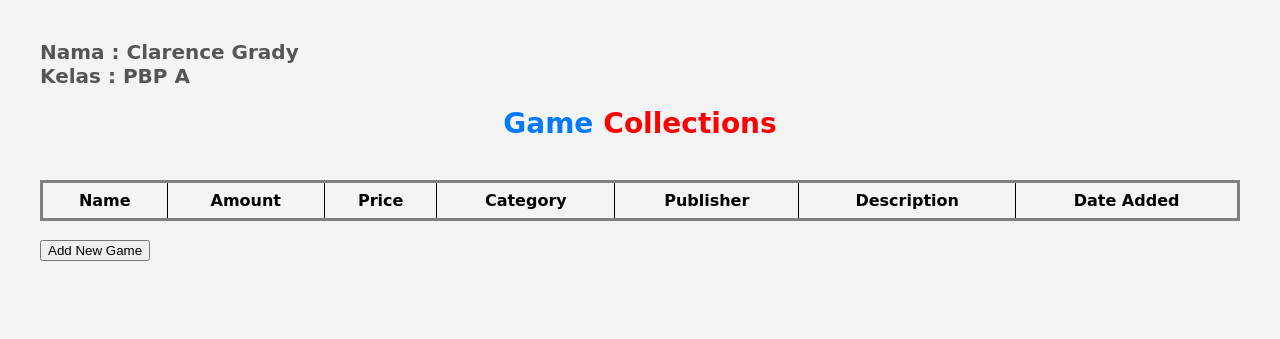
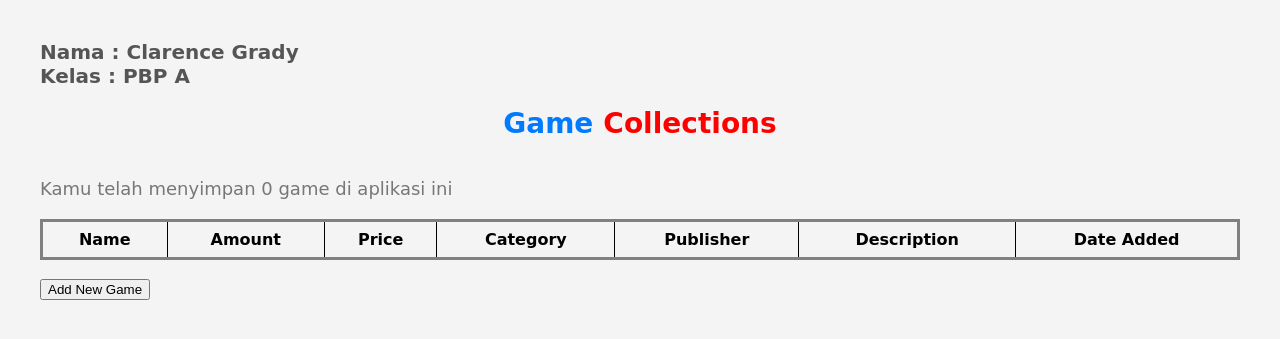
Before and after one commit to KingOnyxx/Tugas-2, a Django app: page / in a window 1280 px wide. Shown: the top 339 px of the page. Run offline with Django 4.2, Linux system fonts and the light colour scheme; data that the repository does not hold is empty.

Commit message:
add bonus

```diff
--- a/main/templates/main.html
+++ b/main/templates/main.html
@@ -3,7 +3,7 @@
 <head>
     <meta charset="UTF-8">
     <meta name="viewport" content="width=device-width, initial-scale=1.0">
-    <title>Game Collection</title>
+    <title>Game Collections</title>
     <style>
         body {
             font-family: Comic Sans MS;
@@ -64,6 +64,7 @@
         <h1 id="app1">Game</h1>
         <h1 id="app2">Collections</h1>
     </div>
+    <p>Kamu telah menyimpan {{total}} game di aplikasi ini</p>
     <table style="border-style: solid ;">
         <tr>
             <th>Name</th>
@@ -99,22 +100,5 @@
     </a>
 
     {% endblock content %}
-    <!-- <h3>Name:</h3>
-    <p>{{name}}</p>
-
-    <h3>Amount:</h3>
-    <p>{{amount}}</p>
-
-    <h3>Description:</h3>
-    <p>{{desc}}</p>
-
-    <h3>Price:</h3>
-    <p>${{price}}</p>
-
-    <h3>Category:</h3>
-    <p>{{cat}}</p>
-
-    <h3>Publisher:</h3>
-    <p>{{pub}}</p> -->
 </body>
 </html>
--- a/main/views.py
+++ b/main/views.py
@@ -8,15 +8,19 @@ from django.core import serializers
 
 def show_main(request):
     products = Product.objects.all()
+    total=0
+    for item in products:
+        total+=item.Amount
 
     context = {
-        'Name': 'Cyberpunk 2077',
-        'Amount': '1',
-        'Price':'59.99',
+        'Name': '',
+        'Amount': '',
+        'Price':'',
         'Category':'',
         'Publisher':'',
         'Description':'',
         'date_added':'',
+        'total':total,
         'products': products
     }
 
```
